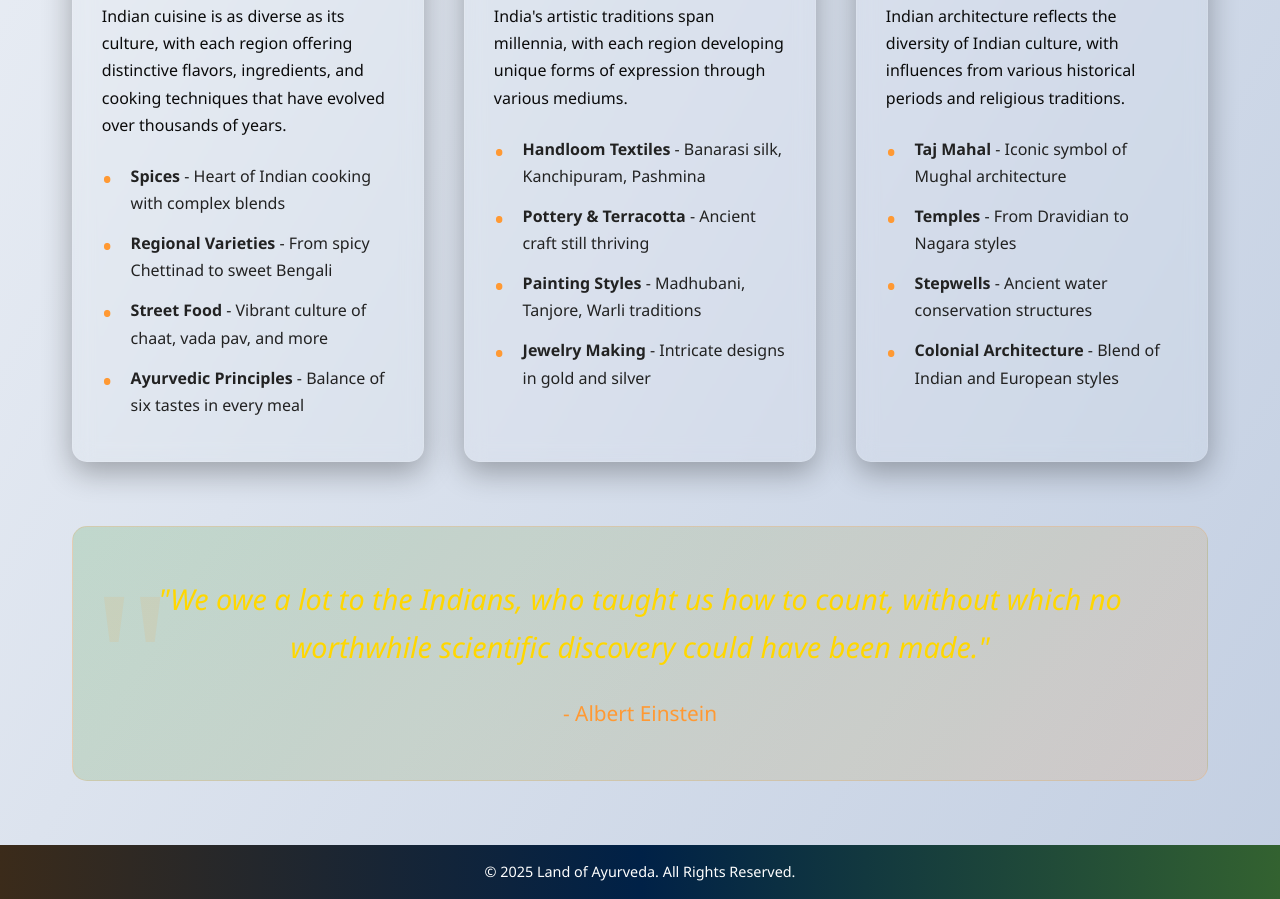
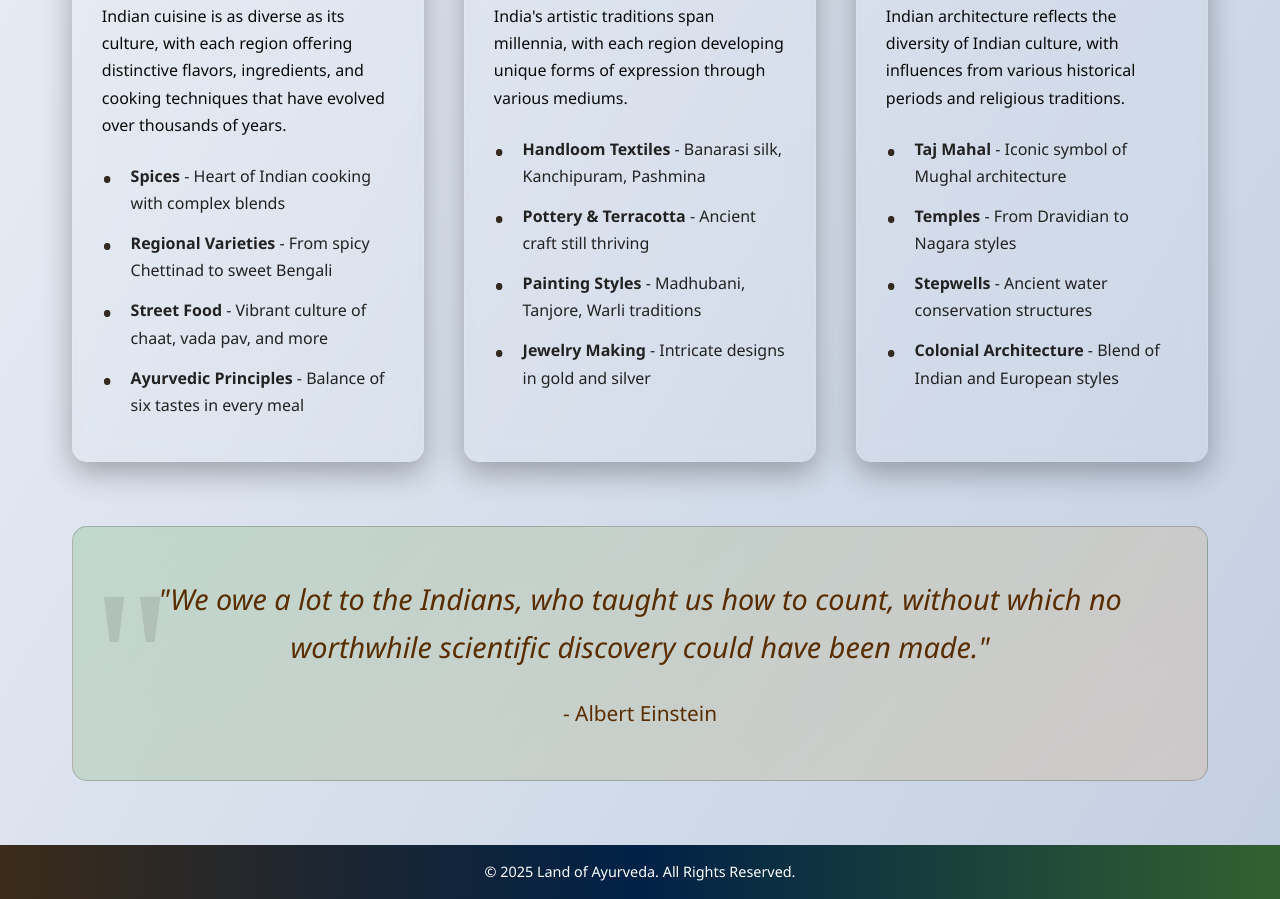
Before and after one commit to akashsnikam/India, a plain HTML site: page culture1.html in a window 1280 px wide. Shown: the part 1316-2215 px from the top of the page. Drawn offline with Linux system fonts and the light colour scheme.

Commit message:
Add files via upload

```diff
--- a/culture1.html
+++ b/culture1.html
@@ -145,7 +145,7 @@
 
         .highlights li::before {
             content: '•';
-            color: #ff9933;
+            color: #33291f;
             font-size: 1.8rem;
             position: absolute;
             left: 0;
@@ -158,7 +158,7 @@
             padding: 3rem;
             margin: 4rem 0;
             text-align: center;
-            border: 1px solid rgba(255, 153, 51, 0.2);
+            border: 1px solid rgba(3, 3, 2, 0.2);
             position: relative;
             overflow: hidden;
         }
@@ -169,14 +169,14 @@
             top: -30px;
             left: 20px;
             font-size: 12rem;
-            color: rgba(255, 153, 51, 0.1);
+            color: rgba(19, 13, 7, 0.1);
             font-family: Georgia, serif;
         }
 
         .quote {
             font-size: 1.8rem;
             font-style: italic;
-            color: #ffd700;
+            color: #5a2d01;
             margin-bottom: 1.5rem;
             position: relative;
             z-index: 2;
@@ -184,7 +184,7 @@
 
         .author {
             font-size: 1.3rem;
-            color: #ff9933;
+            color: #5a2d01;
             font-weight: 500;
         }
 
@@ -334,7 +334,7 @@
     <div class="pattern pattern-2"></div>
 
     <nav class="top-nav">
-        <div class="logo">🇮🇳 Land of Ayurveda</div>
+        <div class="logo">Land of Ayurveda</div>
         <div class="nav-links">
           <a href="index.html">Home</a>
           <a href="tourist.html">Tourism</a>
```
Also changed, not shown: developer.html (+1 -1 lines), index.html (+1 -1 lines), states.html (+1 -1 lines), tech.html (+1 -1 lines), tourist.html (+2 -2 lines).
